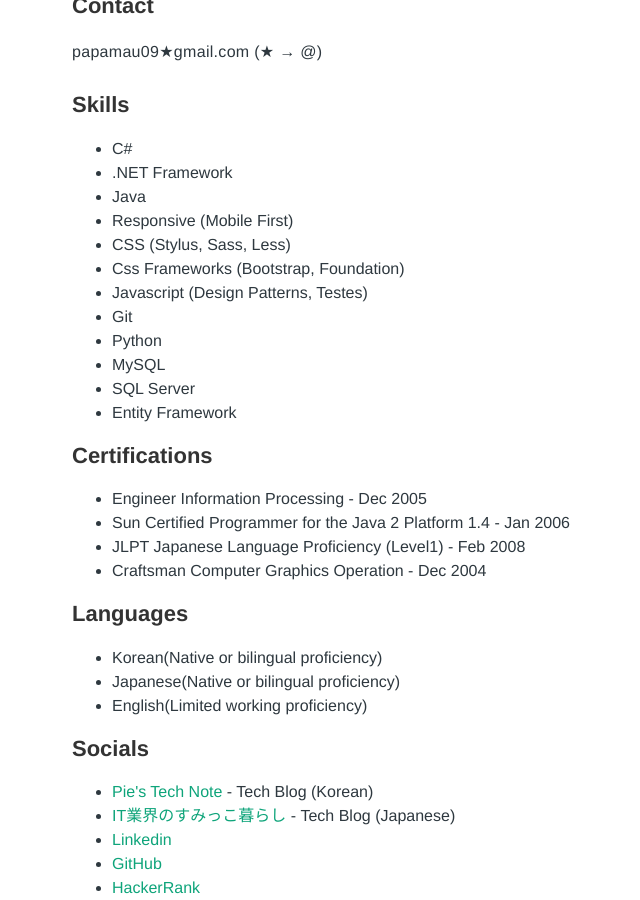
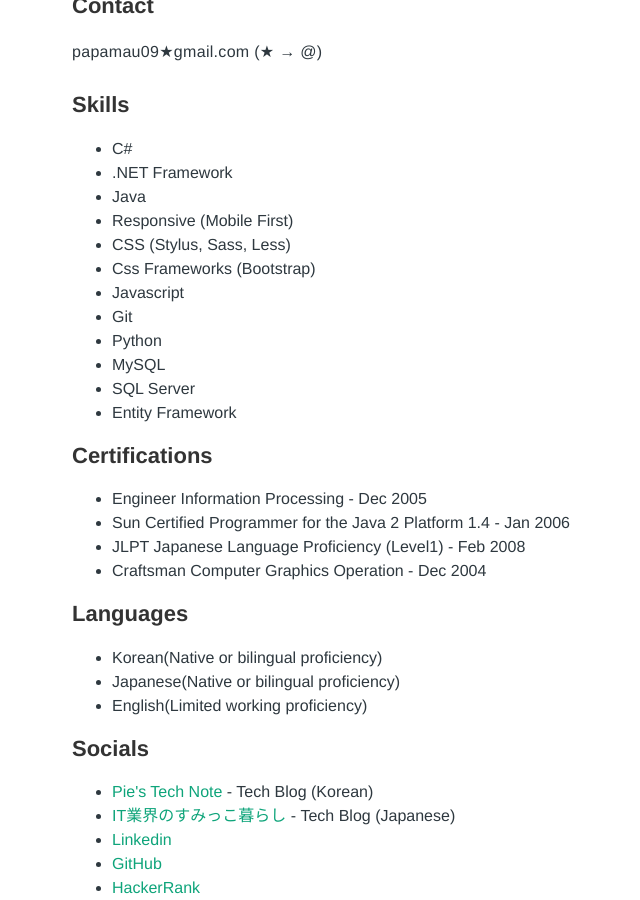
Before and after one commit to Pie001/pie001.github.io, a Jekyll site: the page built from about.md, in a window 1280 px wide and 900 px high, scrolled down 772 px. Shown: the whole window, without its empty margins (163-803 px from the left). Built offline with Jekyll 4.4.1, drawn with Linux system fonts in a browser that asks for light colours.

Commit message:
Update about.md

```diff
--- a/about.md
+++ b/about.md
@@ -20,8 +20,8 @@ papamau09★gmail.com (★ → @)
 	<li>Java</li>
 	<li>Responsive (Mobile First)</li>
 	<li>CSS (Stylus, Sass, Less)</li>
-	<li>Css Frameworks (Bootstrap, Foundation)</li>
-	<li>Javascript (Design Patterns, Testes)</li>
+	<li>Css Frameworks (Bootstrap)</li>
+	<li>Javascript</li>
 	<li>Git</li>
 	<li>Python</li>
 	<li>MySQL</li>
```
